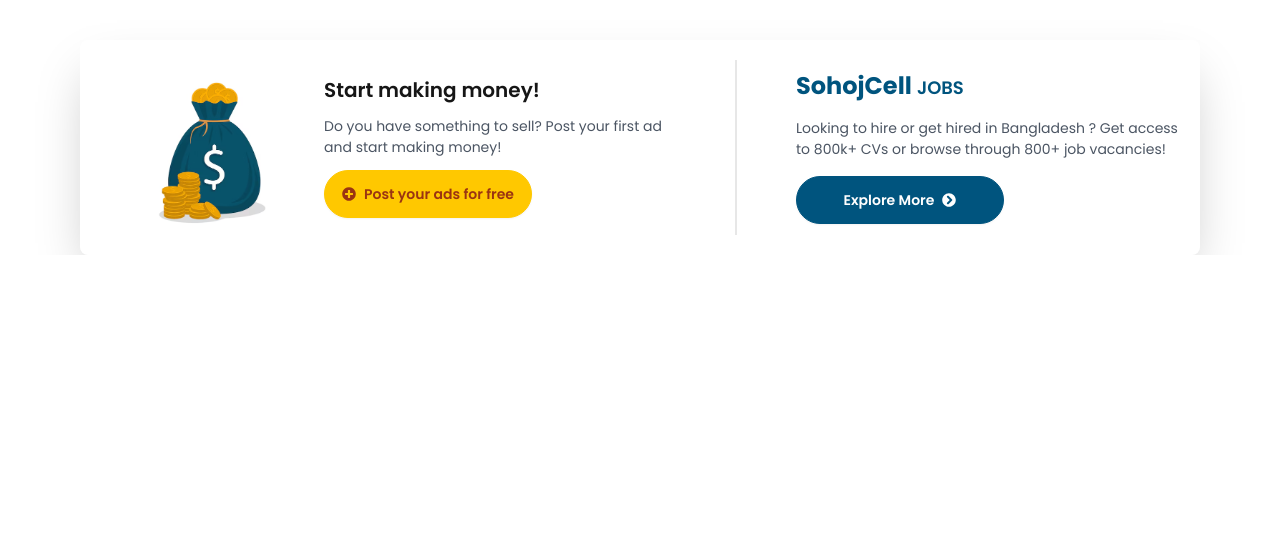
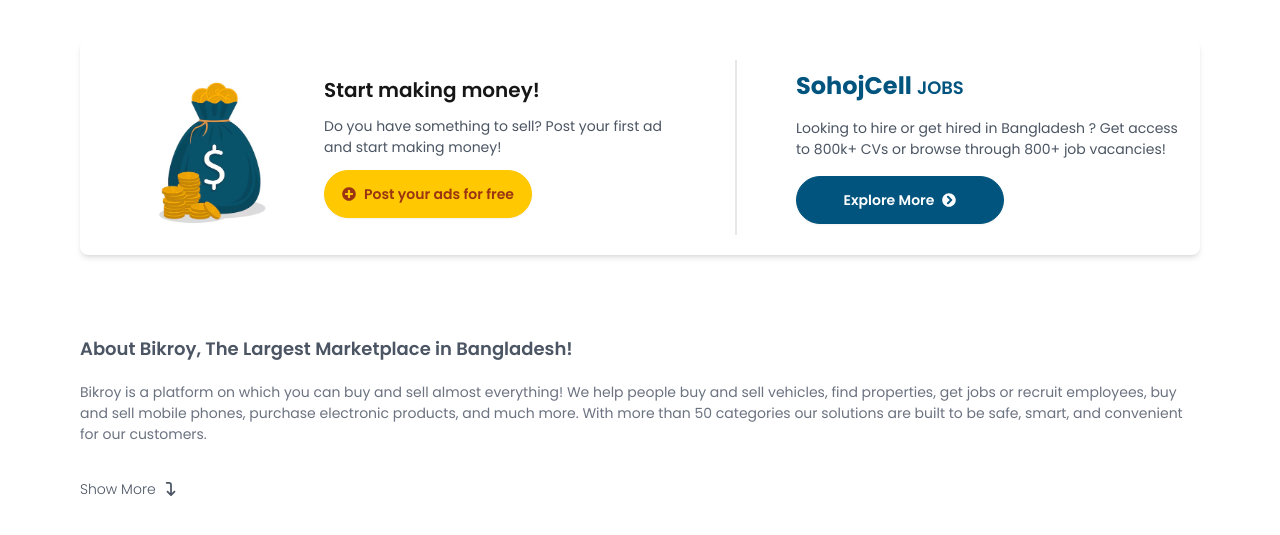
Before and after one commit to sholayman99/sohoj-cell-frontend, a React (Vite) app: page / in a window 1280 px wide. Shown: the part 1080-1615 px from the top of the page. Before the commit the page ends 1335 px from the top, so only its background shows below. Built offline with nearby package versions, Linux system fonts and the light colour scheme; no server answers.

Commit message:
about sohoj section added

```diff
--- /dev/null
+++ b/src/components/home/AboutSohoj.jsx
@@ -0,0 +1,103 @@
+import React, {useState} from 'react';
+import {FaArrowTurnDown, FaArrowTurnUp} from "react-icons/fa6";
+
+const AboutSohoj = () => {
+
+    const [showFull,setShowFull] = useState(false);
+
+    const toggleShowMore = ()=>{
+        setShowFull(true);
+    }
+
+    const toggleShowLess =()=>{
+        setShowFull(false);
+    }
+
+    return (
+        <main className={"p-20"}>
+            <h3 className={"text-[18px] text-gray-600 mb-5 font-semibold"}>About Bikroy, The Largest Marketplace in Bangladesh!</h3>
+            {
+                showFull ? (
+                        <section className={"flex flex-col items-start  gap-6"}>
+                            <div>
+                                <p className={"text-gray-500"}>Bikroy is a platform on which you can buy and sell almost
+                                    everything! We help people buy and sell vehicles,
+                                    find properties, get jobs or recruit employees, buy and sell mobile phones, purchase
+                                    electronic products, and
+                                    much more. With more than 50 categories our solutions are built to be safe, smart, and
+                                    convenient for our customers.</p>
+                            </div>
+                            <div className={"flex flex-col gap-4"}>
+                                <h4 className={"text-[16px] text-gray-600 font-semibold"}>Buy, Sell, Rent, or Find Jobs in
+                                    Bangladesh</h4>
+                                <p className={"text-gray-500"}>
+                                    Every month, hundreds of millions of people use Bikroy to find and sell mobiles, musical
+                                    instruments, cars, houses,
+                                    jobs, and more through classified ads. To sell new items or sell used items quickly,
+                                    Bikroy offers Ad Promotion
+                                    features.
+                                </p>
+                                <p className={"text-gray-500"}>
+                                    Bikroy has an extensive collection of new and used goods, making it easier for users to
+                                    quickly buy new items or buy
+                                    used items at their desired location. To buy online, users easily can reach their
+                                    desired products through filtering options.
+                                </p>
+                                <p className={"text-gray-500"}>
+                                    For businesses, Bikroy has introduced the ‘Membership’ service, which helps them expand
+                                    their businesses online. Members will
+                                    have their virtual shop with a Bikroy URL with free promotions of their goods. With
+                                    different membership categories, businesses can
+                                    flourish as verified members and authorized dealers.
+                                </p>
+                                <p className={"text-gray-500"}>
+                                    With millions of unique monthly visitors, thousands of interested buyers, and thousands
+                                    of active dealers on our platform, Bikroy is the
+                                    Largest Marketplace in Bangladesh.
+                                </p>
+                            </div>
+                            <div className={"flex flex-col gap-4"}>
+                                <h4 className={"text-[16px] text-gray-600 font-semibold"}>Benefits of Trading at Bikroy</h4>
+                                <p className={"text-gray-500"}>At Bikroy, we make it so easy to connect people to buy, sell
+                                    or rent goods and services as other classified sites.</p>
+                                <ul className={"text-gray-500 list-disc list-inside flex flex-col gap-4"}>
+                                    <li>Fast & Easy Experience: Navigated buying and selling experience in Bangladesh which
+                                        is simpler, faster, and easier.
+                                        Shop and sell on the go and get your desired products in just a few clicks.
+                                    </li>
+                                    <li>
+                                        Post Ads Free: As a free classified website, we offer free ad posting features in
+                                        many categories for the convenience of
+                                        the users based on their locations.
+                                    </li>
+                                    <li>
+                                        Safe & Secure Shopping: We have listed our verified members and authorized dealers
+                                        to create a safe shopping experience for our users.
+                                    </li>
+                                </ul>
+                            </div>
+                            <button onClick={toggleShowLess}
+                                    className={"btn bg-base-100 text-gray-600 border-none shadow-none hover:bg-base-100 font-light p-0"}>Show
+                                Less <FaArrowTurnUp/></button>
+                        </section>
+                    )
+                    :
+                    (<section className={"flex flex-col gap-5 items-start"}>
+                        <div>
+                            <p className={"text-gray-500"}>Bikroy is a platform on which you can buy and sell almost
+                                everything! We help people buy and sell vehicles,
+                                find properties, get jobs or recruit employees, buy and sell mobile phones, purchase
+                                electronic products, and
+                                much more. With more than 50 categories our solutions are built to be safe, smart, and
+                                convenient for our customers.</p>
+                        </div>
+                        <button onClick={toggleShowMore}
+                            className={"btn bg-base-100 border-none text-gray-600 shadow-none hover:bg-base-100 font-light p-0"}>Show
+                            More <FaArrowTurnDown/></button>
+                    </section>)
+            }
+        </main>
+    );
+};
+
+export default AboutSohoj;
--- a/src/components/home/OpportunityCard.jsx
+++ b/src/components/home/OpportunityCard.jsx
@@ -6,7 +6,7 @@
 const OpportunityCard = () => {
     return (
         <main className={"px-20"}>
-            <section className={"flex items-center justify-center gap-10 shadow-2xl p-5 rounded-lg"}>
+            <section className={"flex items-center justify-center gap-10 shadow-md p-5 rounded-lg"}>
                 <div className={"flex max-w-xl w-full items-center"}>
                     <img className={"w-56"} src={money} alt={"Money"}/>
                     <div className={"flex flex-col gap-3"}>
--- a/src/pages/HomePage.jsx
+++ b/src/pages/HomePage.jsx
@@ -1,6 +1,7 @@
 import React, {lazy, Suspense} from 'react';
 import LazyMotion from "../layout/LazyMotion.jsx";
 import OpportunityCard from "../components/home/OpportunityCard.jsx";
+import AboutSohoj from "../components/home/AboutSohoj.jsx";
 const Search = lazy(()=>import("../components/home/Search.jsx"))
 const CategoryList = lazy(()=> import("../components/home/CategoryList.jsx"));
 const HomePage = () => {
@@ -10,6 +11,7 @@
               <Search />
               <CategoryList />
               <OpportunityCard />
+              <AboutSohoj />
           </Suspense>
       </>
     );
```
